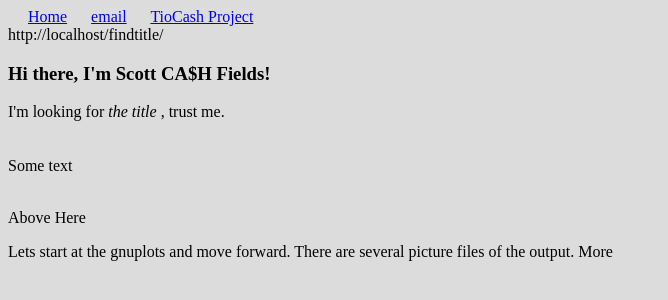
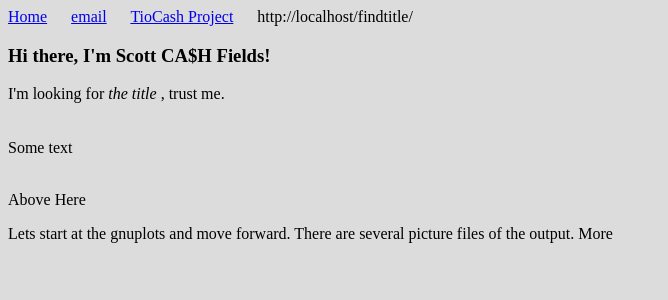
Before and after one commit to cashfields/findtitle, a Jekyll site: the page built from index.html, in a window 1280 px wide. Shown: the top 300 px of the page, without its empty margins (0-668 px from the left). Built offline with Jekyll 4.4.1, drawn with Linux system fonts in a browser that asks for light colours.

Commit message:
Update default.html

```diff
--- a/_layouts/default.html
+++ b/_layouts/default.html
@@ -38,15 +33,13 @@ var baseUrl = windowurl.split('://')[1].split('/')[0]; //split function
 <input type = "button" onclick = "getURL()" value = "Display">
 -->
 
-
-			&nbsp;&nbsp;&nbsp;&nbsp;
                       <a href="https://cashfields.github.io/TioCash/index.html">Home</a>
                       &nbsp;&nbsp;&nbsp;&nbsp;
                       <a href="mailto:cashfieldsutc@gmail.com" target="_blank">email</a></li>
                       &nbsp;&nbsp;&nbsp;&nbsp;
                       <a href="https://github.com/cashfields/tiocash" target="_blank">TioCash Project</a>
 &nbsp;&nbsp;&nbsp;&nbsp;
-<div id="windowname"></div>
+<span id="windowname"></span>
 
                         <div class="container">
 
```
Also changed, not shown: other parts of _layouts/default.html (+6 -11 lines).
